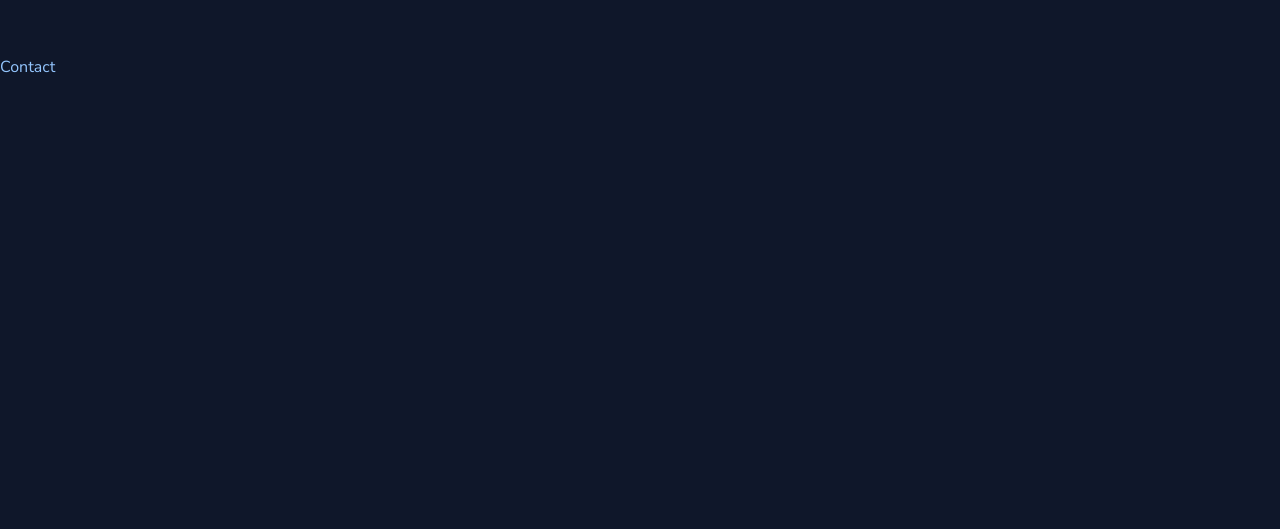
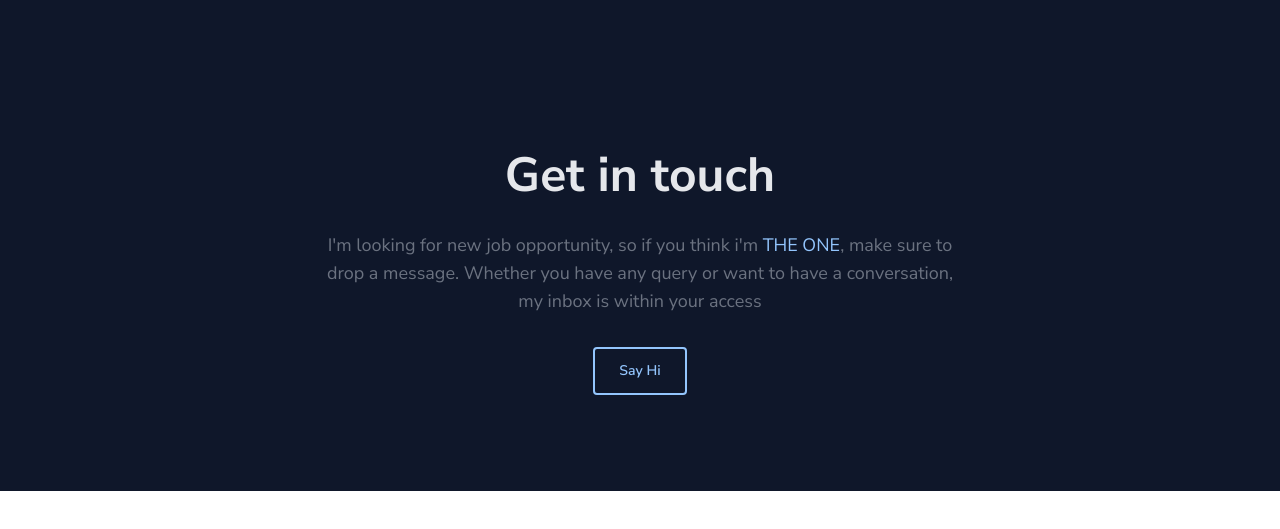
Before and after one commit to sanzaikc/portfolio_v2, a React (Create React App) app: page / in a window 1280 px wide. Shown: the part 3233-3762 px from the top of the page. After the commit the page ends 3724 px from the top, so only its background shows below. Built offline with nearby package versions, Linux system fonts and the light colour scheme.

Commit message:
contact component updated

```diff
--- a/src/components/Contact.jsx
+++ b/src/components/Contact.jsx
@@ -1,9 +1,24 @@
 import React from "react";
+import AppButton from "./AppButton";
 
 export default function Contact() {
   return (
-    <div id="contact" className="h-screen">
-      Contact
+    <div
+      id="contact"
+      className="flex flex-col items-center justify-center space-y-8 py-24"
+    >
+      <div className="text-5xl font-bold text-gray-200">Get in touch</div>
+      <div className="text-center text-lg text-gray-500 lg:w-1/2">
+        I'm looking for new job opportunity, so if you think i'm{" "}
+        <span className="text-blue-300">THE ONE</span>, make sure to drop a
+        message. Whether you have any query or want to have a conversation, my
+        inbox is within your access
+      </div>
+      <div>
+        <AppButton>
+          <a href="mailto:sanzaikc@gmail.com">Say Hi</a>
+        </AppButton>
+      </div>
     </div>
   );
 }
```
